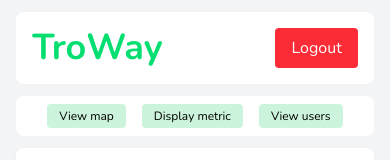
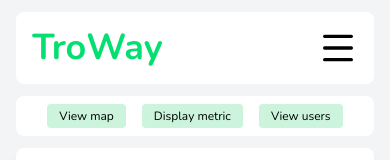
Before and after one commit to JoshTino/troway, a React (Vite) app in the folder frontend/: page /view-users in a window 390 px wide. Shown: the top 160 px of the page. Built offline with nearby package versions, Linux system fonts and the light colour scheme; no server answers; sample sign-in values are in the browser's storage.

Commit message:
feat: add hamburger nav

```diff
--- a/frontend/components/AdminViewUsers.jsx
+++ b/frontend/components/AdminViewUsers.jsx
@@ -1,5 +1,6 @@
 import {useState, useEffect} from "react"
 import {useNavigate} from "react-router-dom"
+import {X, Menu} from "lucide-react"
 import AdminNavigation from "/components/AdminNavigation"
 import Modal from "/components/Modal"
 import BASE_URL from "/constants/base-url"
@@ -8,6 +9,8 @@ const AdminViewUsers = () => {
 	const navigate = useNavigate();
 	const [moderators, setModerator] = useState([]);
 	const [users, setUser] = useState([]);
+
+	const [open, setOpen] = useState(false);
 
 	const [message, setMessage] = useState("") ;
 	const [selectedId, setSelectedId] = useState(null);
@@ -129,11 +132,19 @@ const AdminViewUsers = () => {
 				onConfirm={handleConfirm}
 				message={message}
 			 />
-			<nav className="flex justify-center">
+			<nav className="flex flex-col items-center justify-center">
 				<div className="flex w-11/12 justify-between rounded-lg mt-3 bg-white p-4">
 					<h1 className="text-4xl text-center text-green-400 font-nunito font-bold">TroWay</h1>
-					<button onClick={logOut} className="bg-red-500 text-white cursor-pointer rounded-sm px-4 py-2 font-light font-nunito">Logout</button>
+					<button onClick={() => setOpen(!open)}>
+						{open ? <X size={40}/> : <Menu size={40} />}
+					</button>
 				</div>
+				{open && (
+					<div className="bg-white w-5/12 flex flex-col self-end mr-5 absolute top-21 border border-1 border-gray-200 md:hidden">
+						<button onClick={logOut} className="text-black cursor-pointer rounded-sm py-2 font-light font-nunito">Profile</button>
+						<button onClick={logOut} className="text-black cursor-pointer rounded-sm py-2 font-light font-nunito">Logout</button>
+					</div>
+				)}
 			</nav>
 			<AdminNavigation navigate={navigate}/>
 			<div className="flex flex-col items-center mb-4">
```
